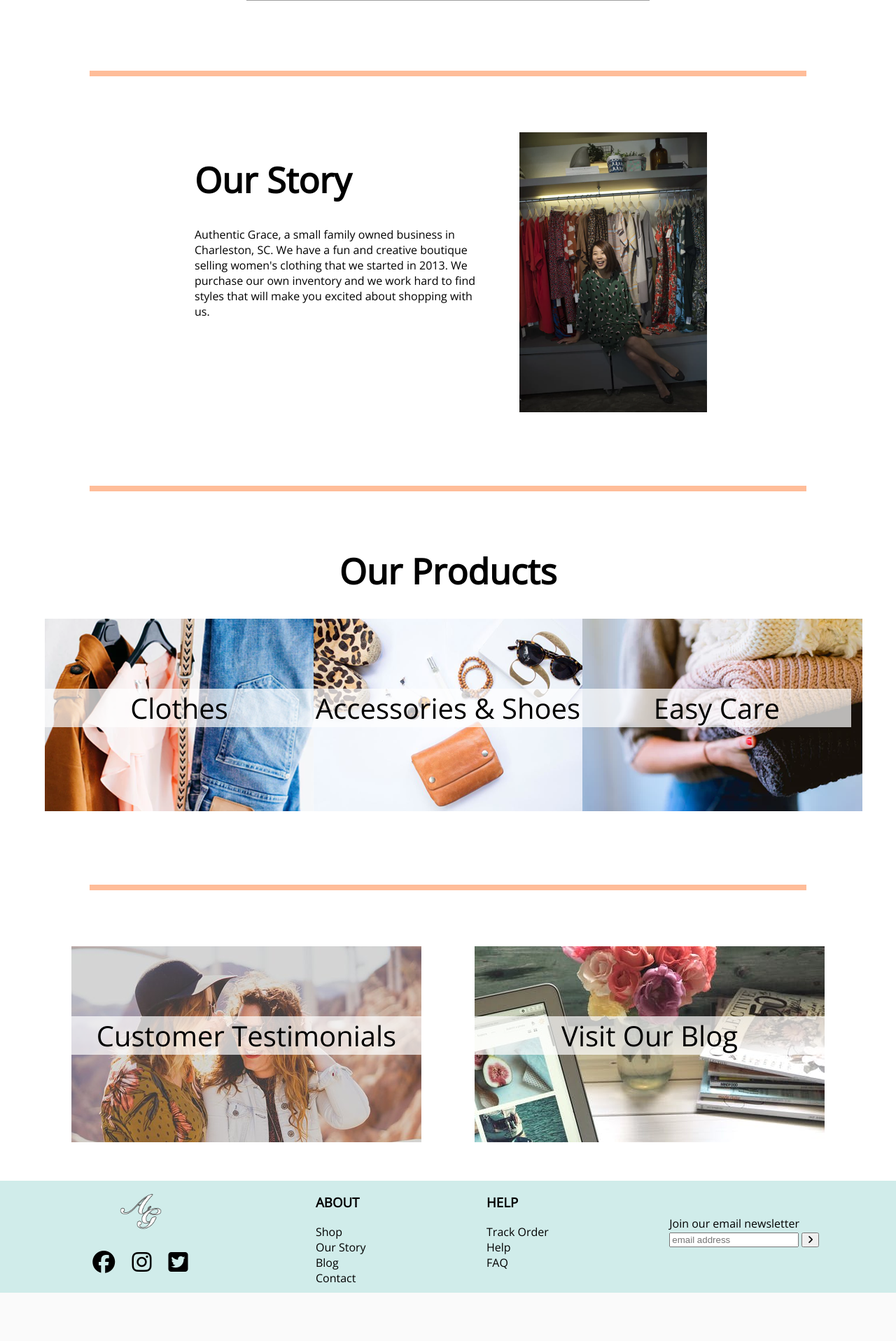
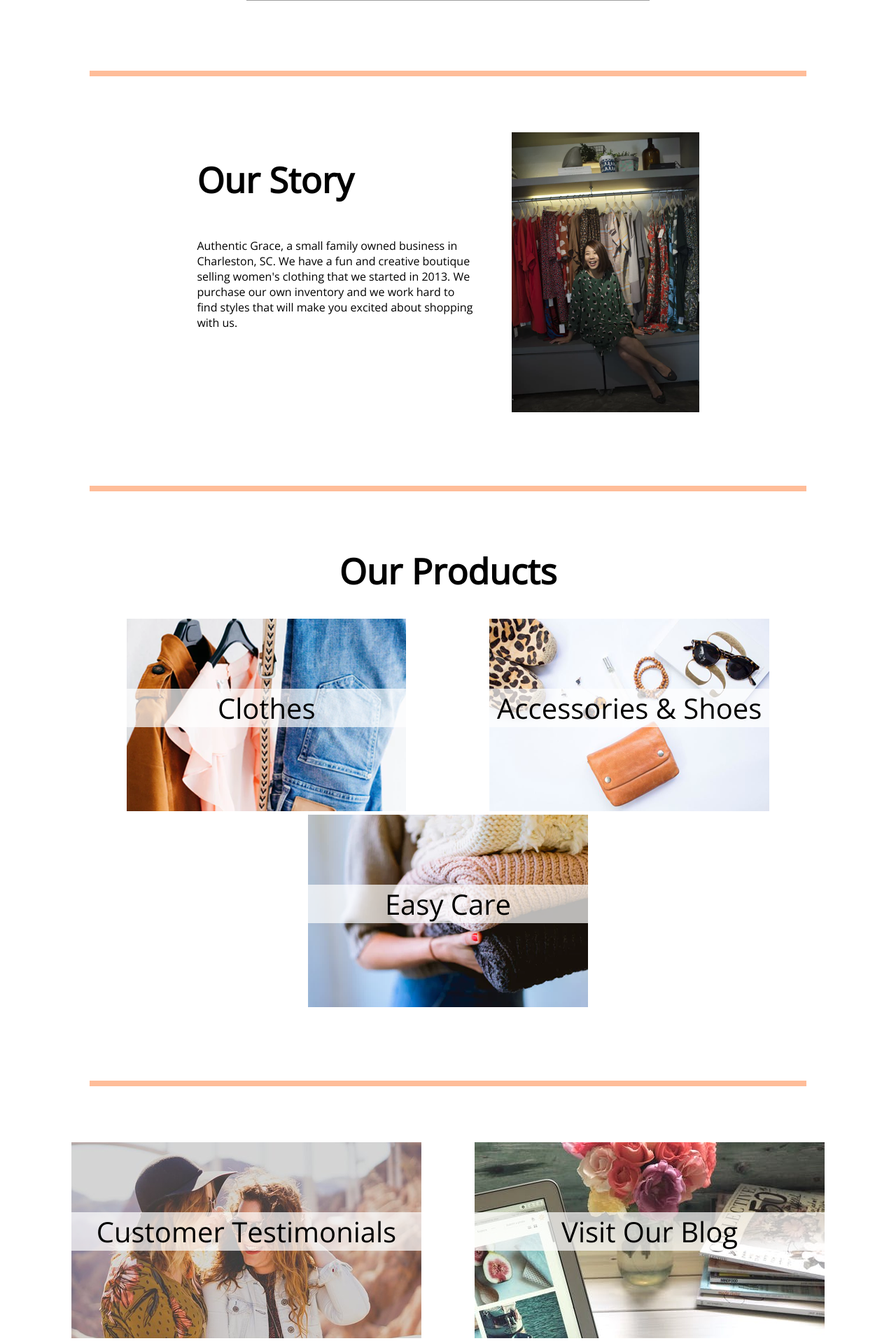
Before and after one commit to samcarlin/authenticgraceboutique, a PHP site: page / in a window 1280 px wide. Shown: the part 551-2467 px from the top of the page at 70% size. Before the commit the page ends 2398 px from the top, so only its background shows below. Run offline with PHP 8.4, Linux system fonts and the light colour scheme; some libraries are stand-ins or nearby versions; grey boxes are pictures that could not be loaded.

Commit message:
finished project

```diff
--- a/authenticgrace.css
+++ b/authenticgrace.css
@@ -77,68 +77,46 @@ hr {
     padding: 0px;
     width: 90%;
     margin: 20px auto 50px auto;
+    text-align: center;
 }
-
-.container-story {
-    width: 80%;
-    margin: 0 auto;
-}
-
 .banner-image {
     margin: 0 auto;
     display: block;
     width: 50%;
 }
 
+/* div {
+    display: block;
+} */
 
-div {
-    display: block;
+.container-story {
+    width: 80%;
+    margin: 0 auto;
+    display: flex;
+    flex-flow: row wrap;
+    justify-content: center;
+}
+.story-col {
+    display: flex;
+    flex-direction: column;
 }
 
-.story::after {
-    content: "";
-    clear: both;
-    display: table;
-}
-
-.story-section-left {
-    float: left;
-    width: 60%;
-}
-
-.story-section-right {
-    float: left;
-    width: 40%;
-}
-
-.story-section-left p {
-    margin-left: 150px;
+.story-col p {
+    max-width: 400px;
     margin-right: 50px;
-}
-
-.story-section-left h1 {
-    margin-left: 150px;
-
 }
 
 .categories {
     text-align: center;
-
-}
-
-.categories::after {
-    content: "";
-    clear: both;
-    display: table;
-  }
-.category {
-    float: left;
-    width: 33.33%;
+    display: flex;
+    flex-flow: row wrap;
+    justify-content: space-around;
+    width: 90%;
+    margin: 0 auto;
 }
 
 .category-icon {
     position: relative;
-
 }
 
 .category-icon p {
@@ -154,18 +132,11 @@ h1 {
    font-size: 50px;
 }
 
-.testimonials {
+ .testimonials {
     text-align: center;
-
-}
-.testimonials::after {
-    content: "";
-    clear: both;
-    display: table;
-  }
-.testimonial {
-    float: left;
-    width: 50%;
+    display: flex;
+    flex-flow: row wrap;
+    justify-content: space-around;
 
 }
 
--- a/index.html
+++ b/index.html
@@ -9,7 +9,7 @@
     <!--End of responsive screen -->
         <title>Authentic Grace</title>
         <link rel="stylesheet" href="authenticgrace.css">
-        <link rel="stylesheet" href="responsive.css">
+        <!-- <link rel="stylesheet" href="responsive.css"> -->
         <link href="https://fonts.googleapis.com/css?family=Open+Sans&display=swap" rel="stylesheet">
         <script src="https://kit.fontawesome.com/be4fba9088.js"></script>
     </head>
@@ -52,22 +52,20 @@
 
     <hr>
     <div class="container-story">
-       <div class="story">
-           <div class="story-section-left">
+           <div class="story-col">
             <h1>Our Story</h1>
             <p>Authentic Grace, a small family owned business in Charleston, SC. We have a fun and creative boutique selling women's clothing that we started in 2013.  We purchase our own inventory and we work hard to find styles that will make you excited about shopping with us.</p>
            </div>
-           <div class="story-section-right">
+           <div class="story-col">
                 <div class="story-icon">
                     <img src="assets/story_image.png" height=400px alt="owner inside boutique">
                 </div>
-           </div>
        </div>
     </div>
     <hr>
     <div class="container">
+            <h1>Our Products</h1>
         <div class="categories">
-            <h1>Our Products</h1>
             <div class="category">
                 <div class="category-icon">
                     <a href="clothes.html"><img src="assets/clothes2.png" alt="clothes" >
```
Also changed, not shown: other parts of authenticgrace.css (+61 -47 lines), clothes.html (+7 -11 lines), clothingitem.html (+10 -13 lines), product.html (+23 -29 lines), README.md.
